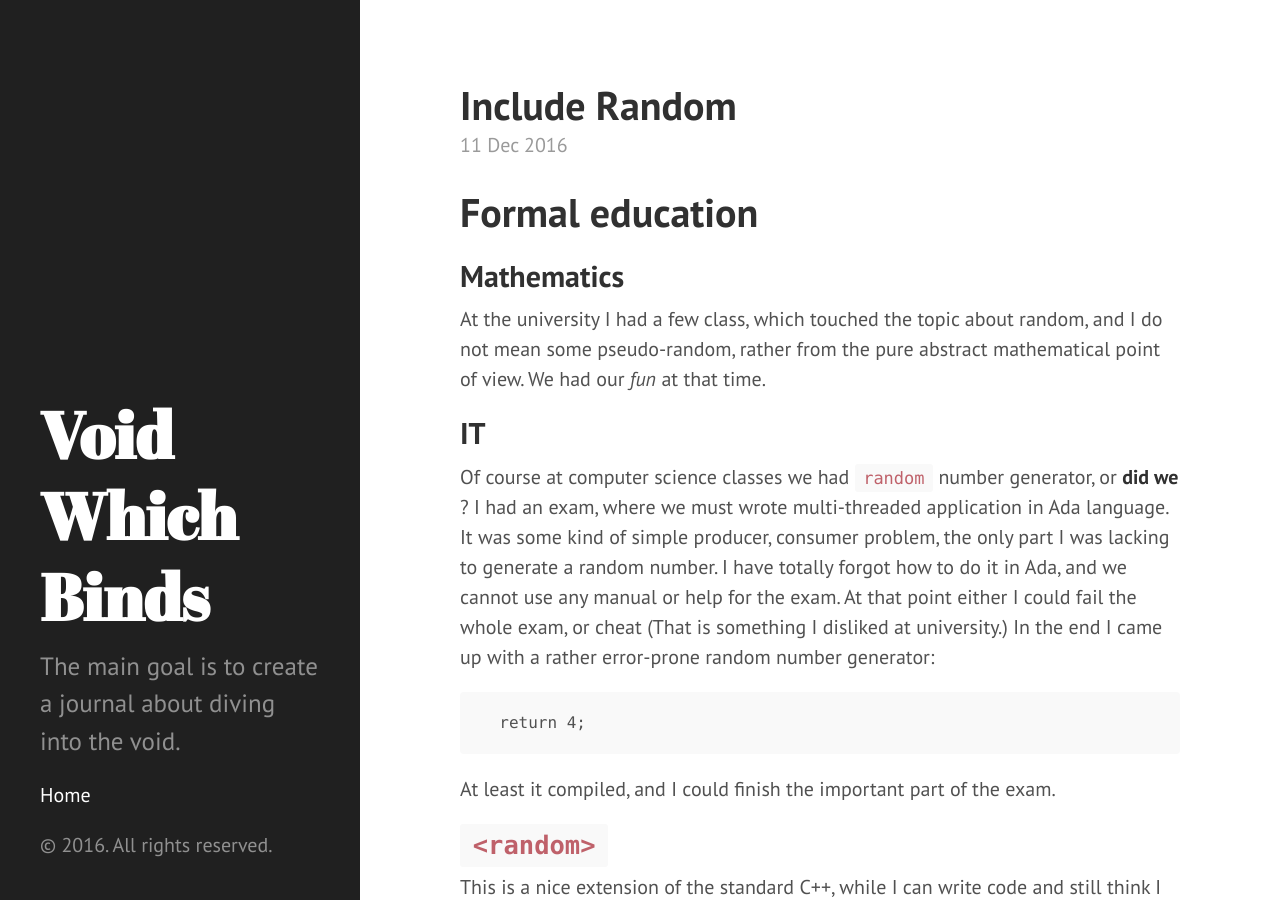
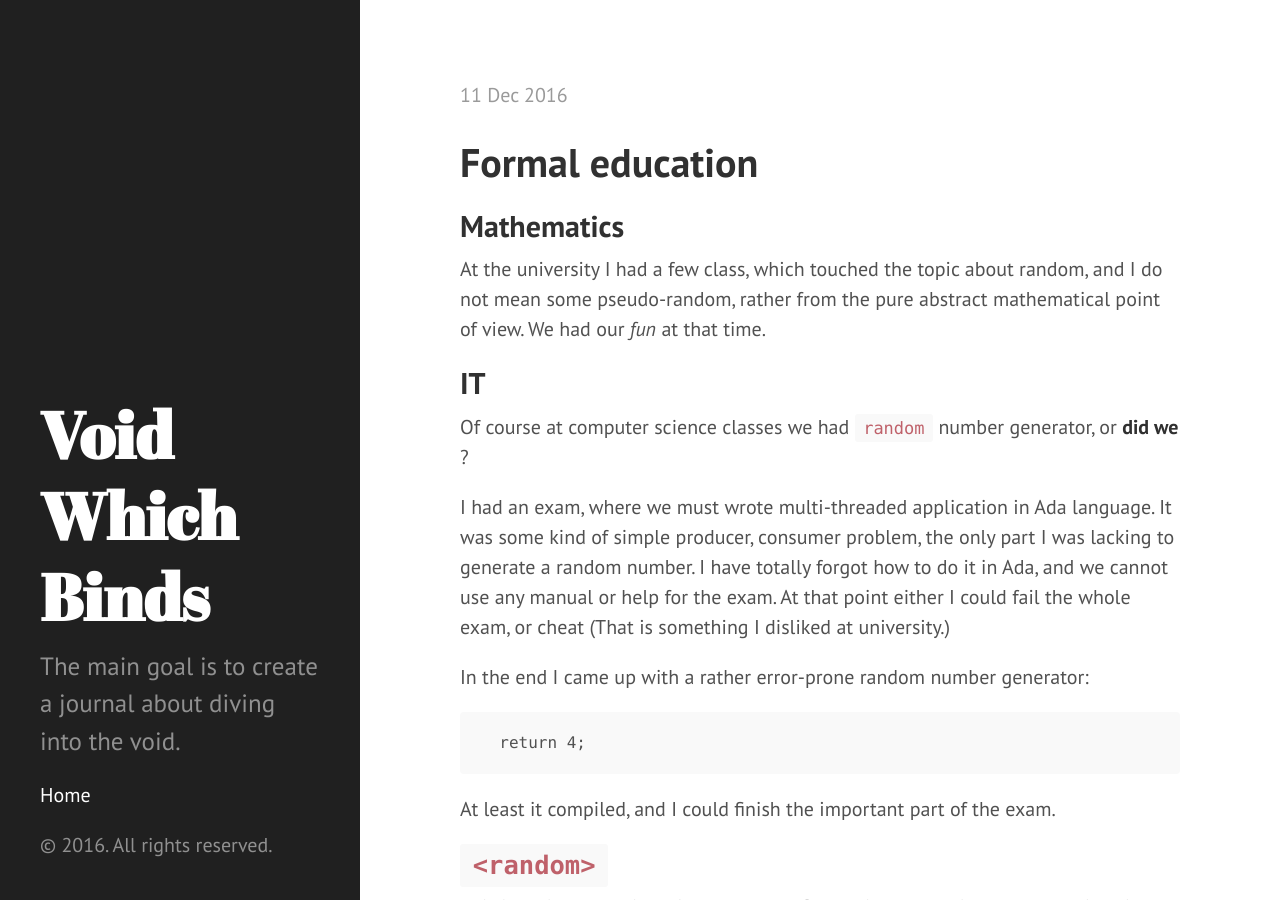
Before and after one commit to Kokan/Kokan.github.io, a Jekyll site: the page built from _posts/2016-12-11-include-random.markdown, in a window 1280 px wide and 900 px high. Built offline with Jekyll 4.4.1, drawn with Linux system fonts in a browser that asks for light colours; our own code applies the rules of GitHub Pages for plain Markdown files.

Commit message:
Post update: #include <random>

````diff
--- a/_posts/2016-12-11-include-random.markdown
+++ b/_posts/2016-12-11-include-random.markdown
@@ -1,6 +1,6 @@
 ---
 published: true
-title: #include <random>
+title: `#include <random>`
 layout: post
 tags: [c++, conference, ]
 ---
@@ -11,11 +11,15 @@ At the university I had a few class, which touched the topic about random, and I
 
 ## IT
 Of course at computer science classes we had `random` number generator, or **did we** ?
+
 I had an exam, where we must wrote multi-threaded application in Ada language. It was some kind of simple producer, consumer problem, the only part I was lacking to generate a random number. I have totally forgot how to do it in Ada, and we cannot use any manual or help for the exam. At that point either I could fail the whole exam, or cheat (That is something I disliked at university.)
+
 In the end I came up with a rather error-prone random number generator:
+
 ```
   return 4;
 ```
+
 At least it compiled, and I could finish the important part of the exam.
 
 ## `<random>`
````
